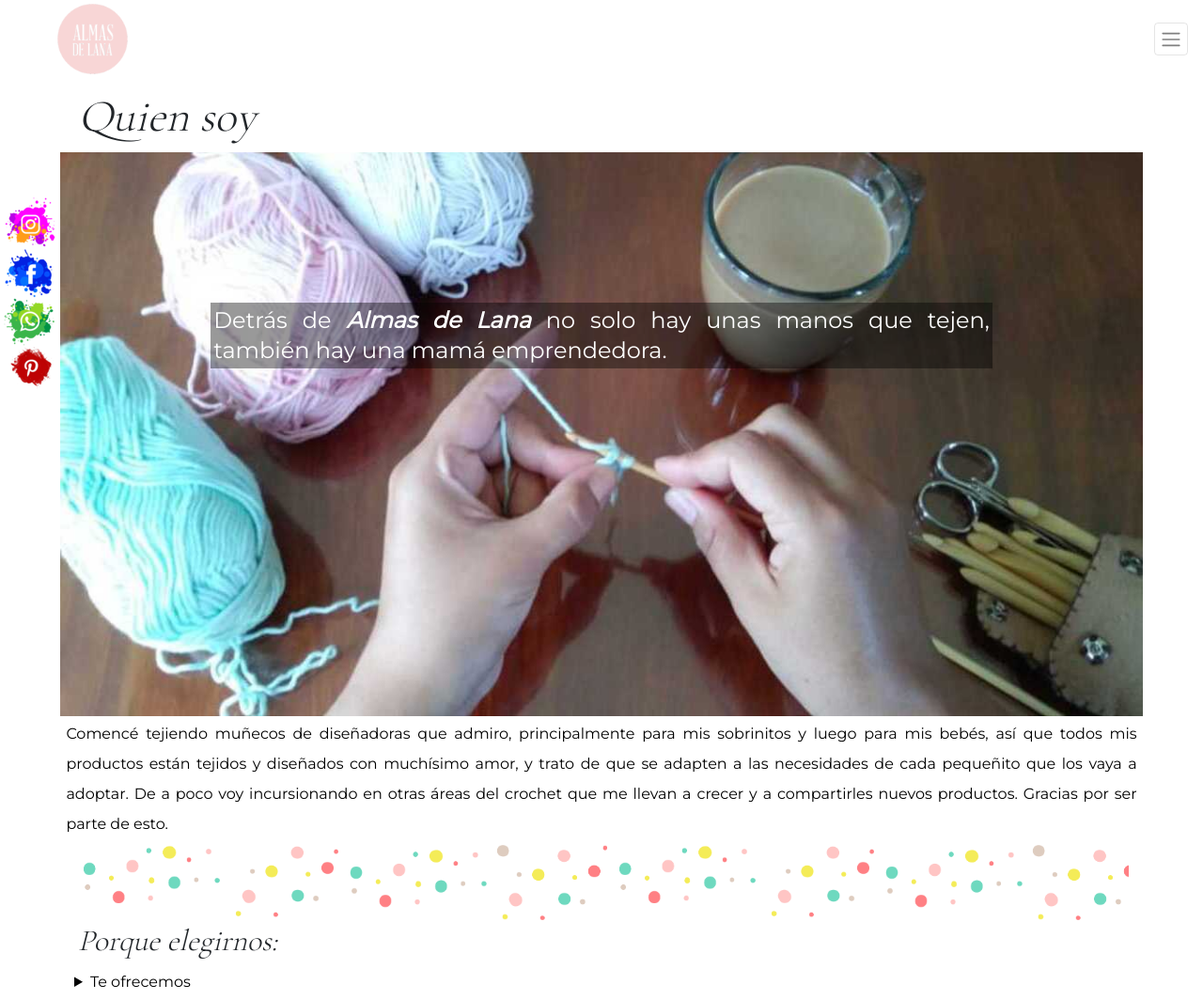
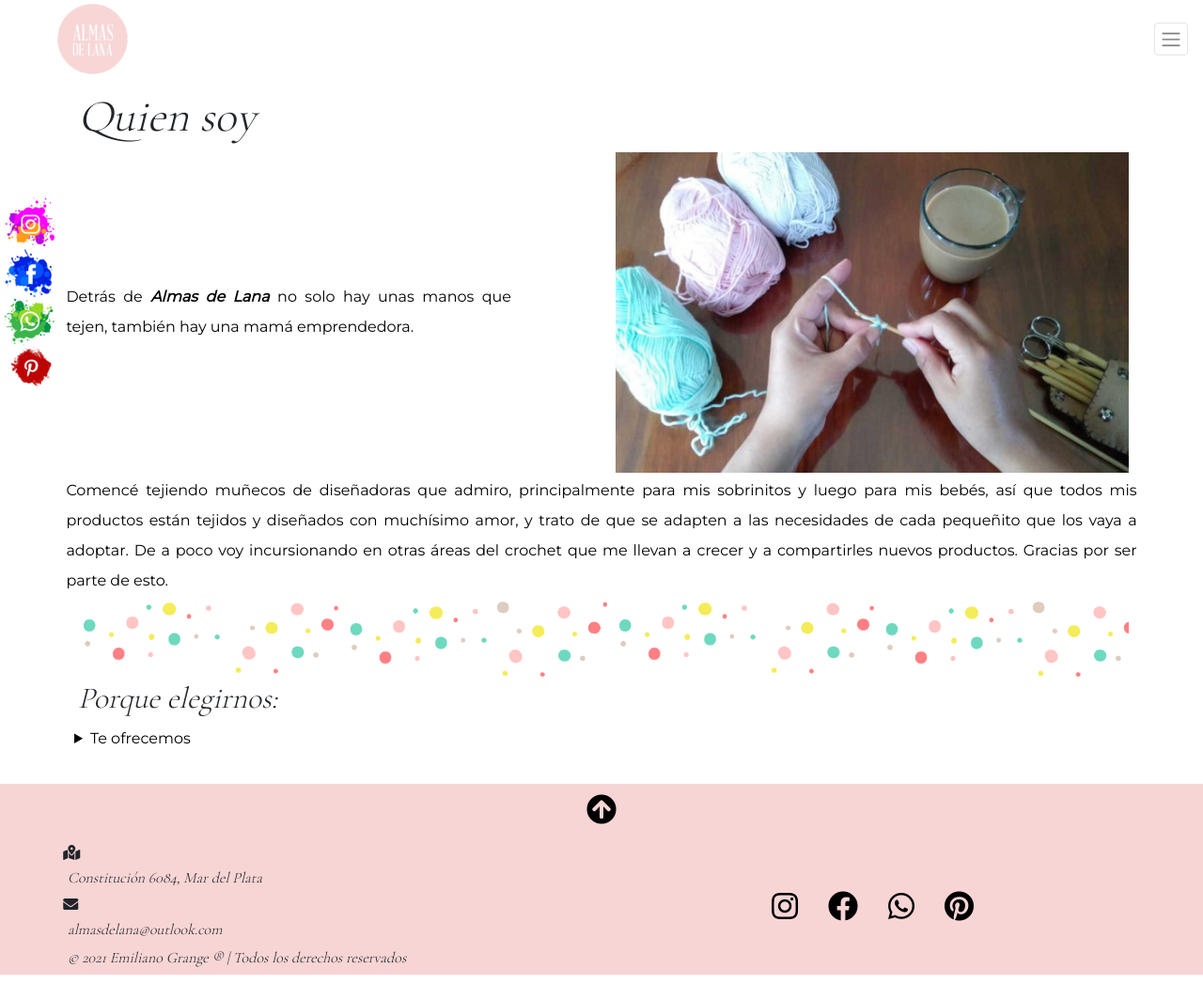
Before and after one commit to EmilianoGrange/AlmasDeLana, a website: page quienes_somos.html in a window 1280 px wide. Shown: the top 1064 px of the page at 94% size. After the commit the page ends 1037 px from the top, so only its background shows below. Drawn offline with nearby package versions, Linux system fonts and the light colour scheme.

Commit message:
Remove Parallax

```diff
--- a/quienes_somos.html
+++ b/quienes_somos.html
@@ -66,10 +66,10 @@
 
             <h1 class="titulos">Quien soy</h1>
             <section class="row">
-                <div class="parallax">
-                    <p class="parrafosPpales">Detrás de <span>Almas de Lana</span> no solo hay unas manos que tejen, también
+                <p class="parrafosPpales col-lg-5">Detrás de <span>Almas de Lana</span> no solo hay unas manos que
+                    tejen, también
                     hay una mamá emprendedora.</p>
-                </div>
+                <img src="imagenes/tejiendo.jpg" class="foto_who col-lg-6 img-fluid" alt="manos que tejen">
                 <p class="parrafosPpales">Comencé tejiendo muñecos de diseñadoras que admiro, principalmente para mis
                     sobrinitos y luego para mis bebés, así que todos mis productos están tejidos y diseñados con
                     muchísimo amor, y trato de que se adapten a las necesidades de cada pequeñito que los vaya a
--- a/scss/estilo.scss
+++ b/scss/estilo.scss
@@ -277,30 +277,6 @@
         background-color: $color_2;
     }
     font-family: $fuente_1;
-}
-
-/*
-*
-*Estilos en Quienes Somos
-*
-*/
-
-.parallax {
-    background-image: url("../imagenes/tejiendo.jpg");
-    min-height: 50vh;
-    width: 100%;
-    background-attachment: fixed;
-    background-position: center;
-    background-repeat: no-repeat;
-    background-size: cover;
-    .parrafosPpales {
-        margin: 8rem 6rem;
-        width: 80%;
-        max-width: fit-content;
-        color: white;
-        font-size: 1.2rem;
-        background-color: $color_3;
-    }
 }
 
 /*
@@ -613,20 +589,6 @@ details {
 
     /*
     *
-    *Estilos en Quienes Somos
-    *
-    */
-
-    .parallax {
-        min-height: 75vh;
-        .parrafosPpales {
-            margin: 10rem;
-            font-size: 1.5rem;
-        }
-    }
-
-    /*
-    *
     *Estilos para el FORMULARIO DE CONTACTO
     *
     */
@@ -698,13 +660,3 @@ details {
     }
 
 }
-
-@media screen and (max-width: 270px) {
-    .parallax {
-        background-image: none;
-        height: 0;
-        .parrafosPpales {
-            margin: auto;
-        }
-    }
-}
```
Also changed, not shown: index.html (+3 -3 lines), estilos/estilo.css.
